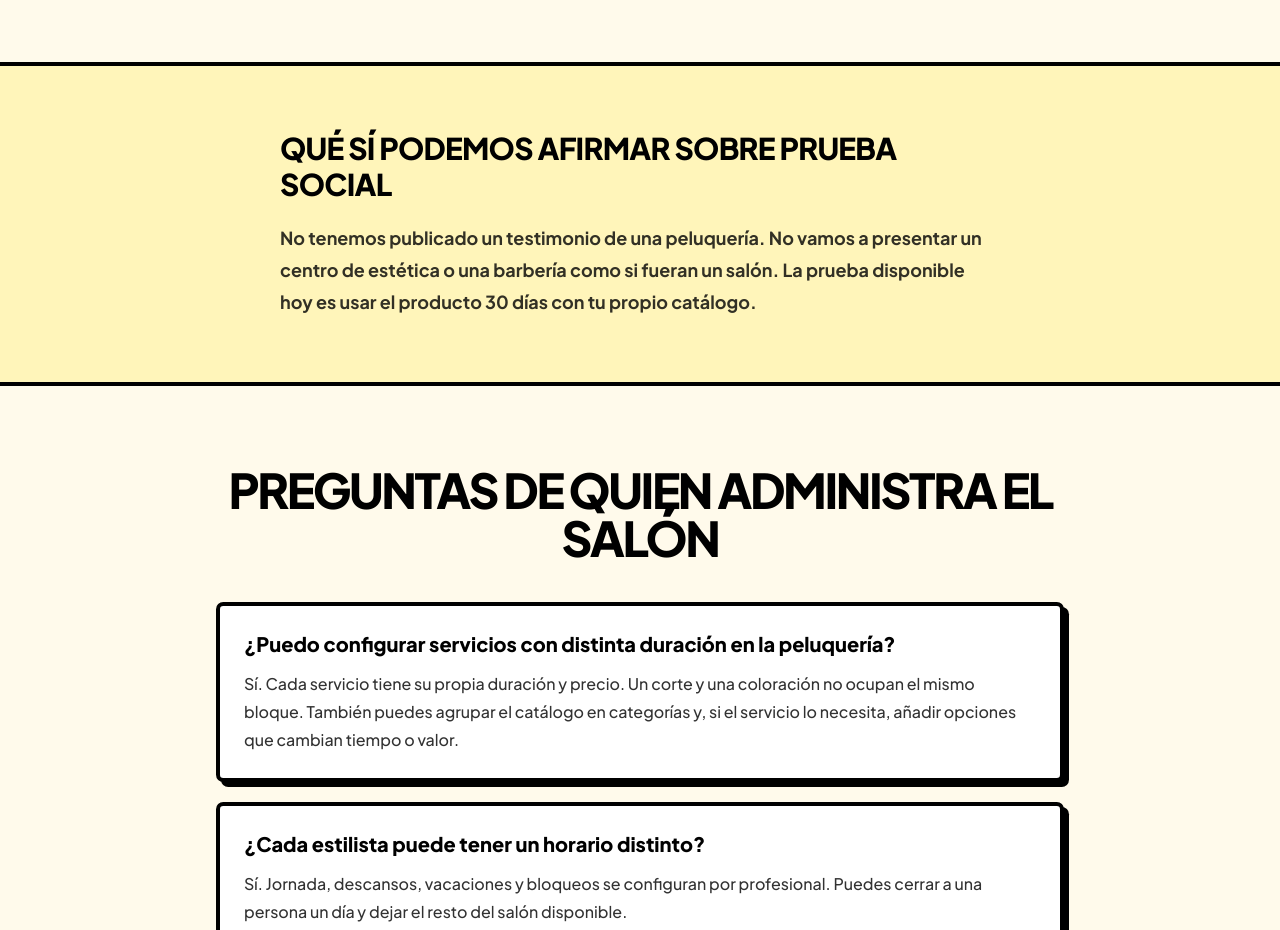
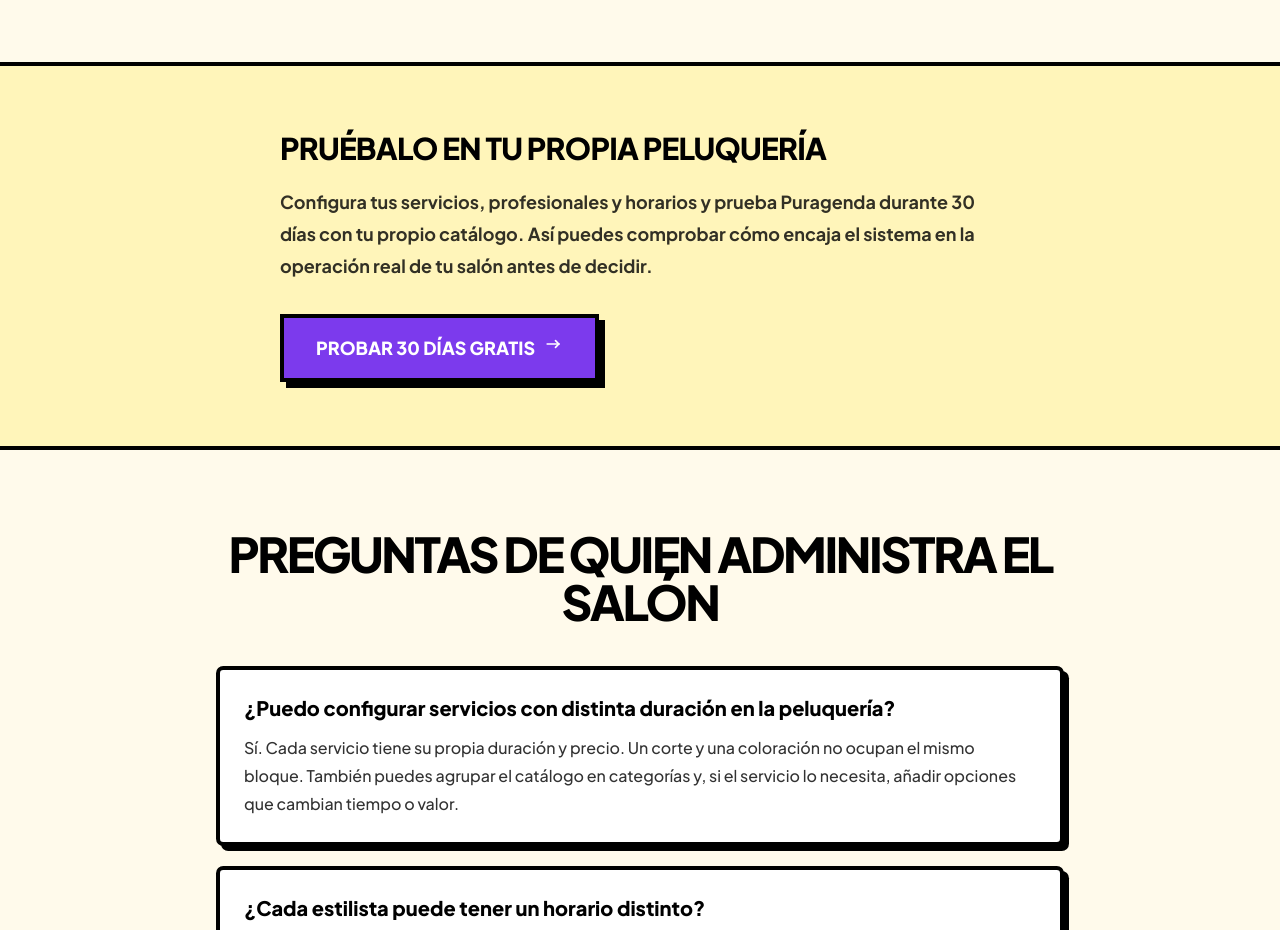
Before and after one commit to DiegoSalsa/Puragenda, a Next.js app: page /software-agenda-peluquerias in a window 1280 px wide. Shown: the part 5020-5950 px from the top of the page. Built offline with nearby package versions, Linux system fonts and the light colour scheme; no server answers.

Commit message:
fix(seo): rewrite salon landing trial invite copy
Replace the defensive social-proof block on /software-agenda-peluquerias
with a positive 30-day trial invitation and a tracked register CTA.

```diff
--- a/src/app/software-agenda-peluquerias/page.tsx
+++ b/src/app/software-agenda-peluquerias/page.tsx
@@ -267,11 +267,19 @@ export default async function SalonSoftwareLandingPage() {
       <section className="border-y-4 border-black bg-[#FFF5BA] py-16 text-black dark:border-white" aria-labelledby="prueba-salon">
         <div className="mx-auto max-w-3xl px-6">
           <h2 id="prueba-salon" className="text-3xl font-black uppercase tracking-tight">
-            Qué sí podemos afirmar sobre prueba social
+            Pruébalo en tu propia peluquería
           </h2>
           <p className="mt-5 text-lg font-bold leading-8 opacity-80">
-            No tenemos publicado un testimonio de una peluquería. No vamos a presentar un centro de estética o una barbería como si fueran un salón. La prueba disponible hoy es usar el producto {TRIAL_DURATION_DAYS} días con tu propio catálogo.
+            Configura tus servicios, profesionales y horarios y prueba Puragenda durante {TRIAL_DURATION_DAYS} días con tu propio catálogo. Así puedes comprobar cómo encaja el sistema en la operación real de tu salón antes de decidir.
           </p>
+          <TrackedLink
+            href="/register"
+            cta="register"
+            placement="trial_invite"
+            className="mt-8 inline-flex border-4 border-black bg-[#7C3AED] px-8 py-4 text-lg font-black uppercase text-white shadow-[6px_6px_0_#000] dark:border-white"
+          >
+            Probar {TRIAL_DURATION_DAYS} días gratis <ArrowRight className="ml-2 inline h-5 w-5" />
+          </TrackedLink>
         </div>
       </section>
 
```
Also changed, not shown: 1 other file (tests, documents, lock files or other folders).
